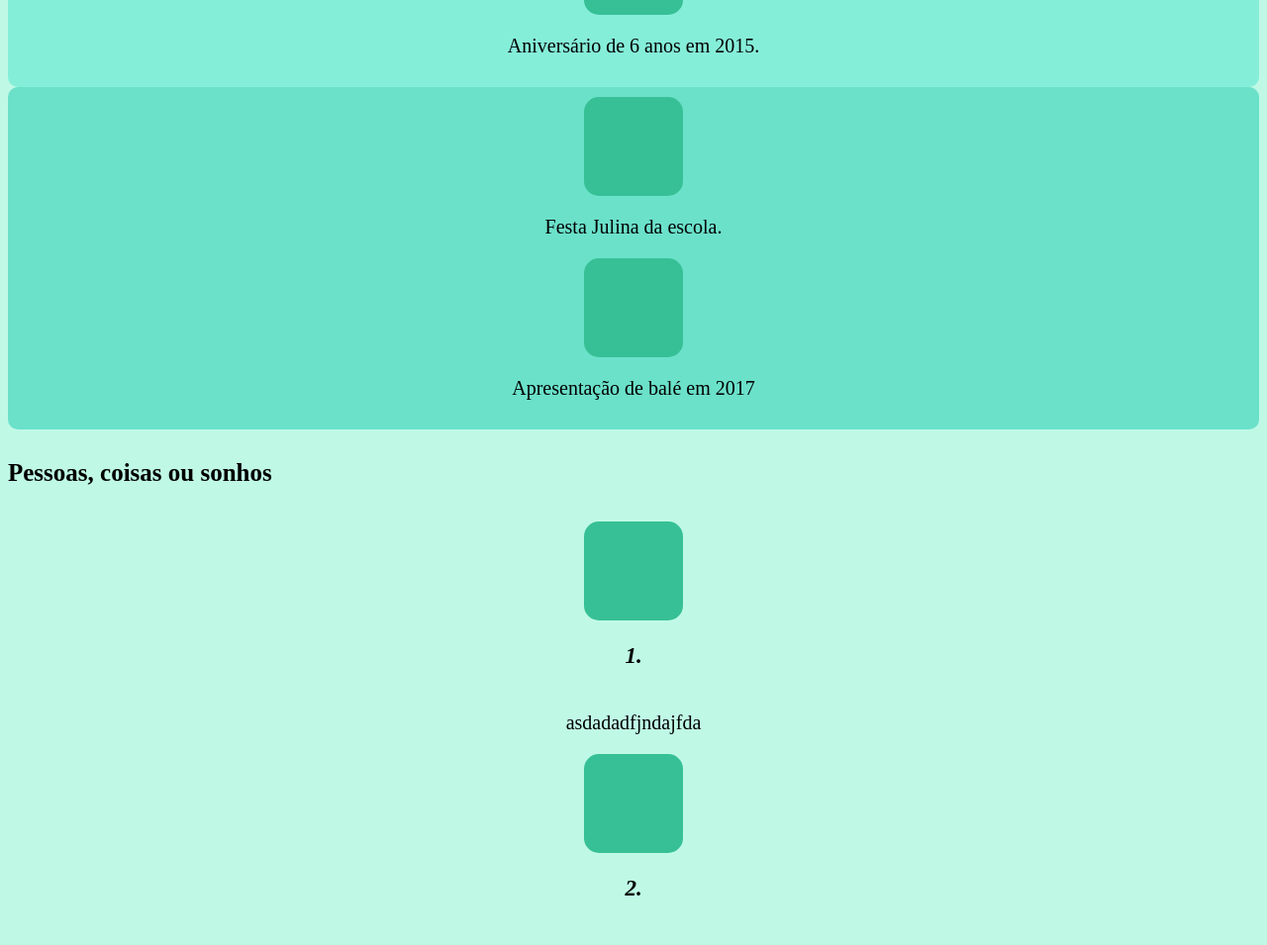
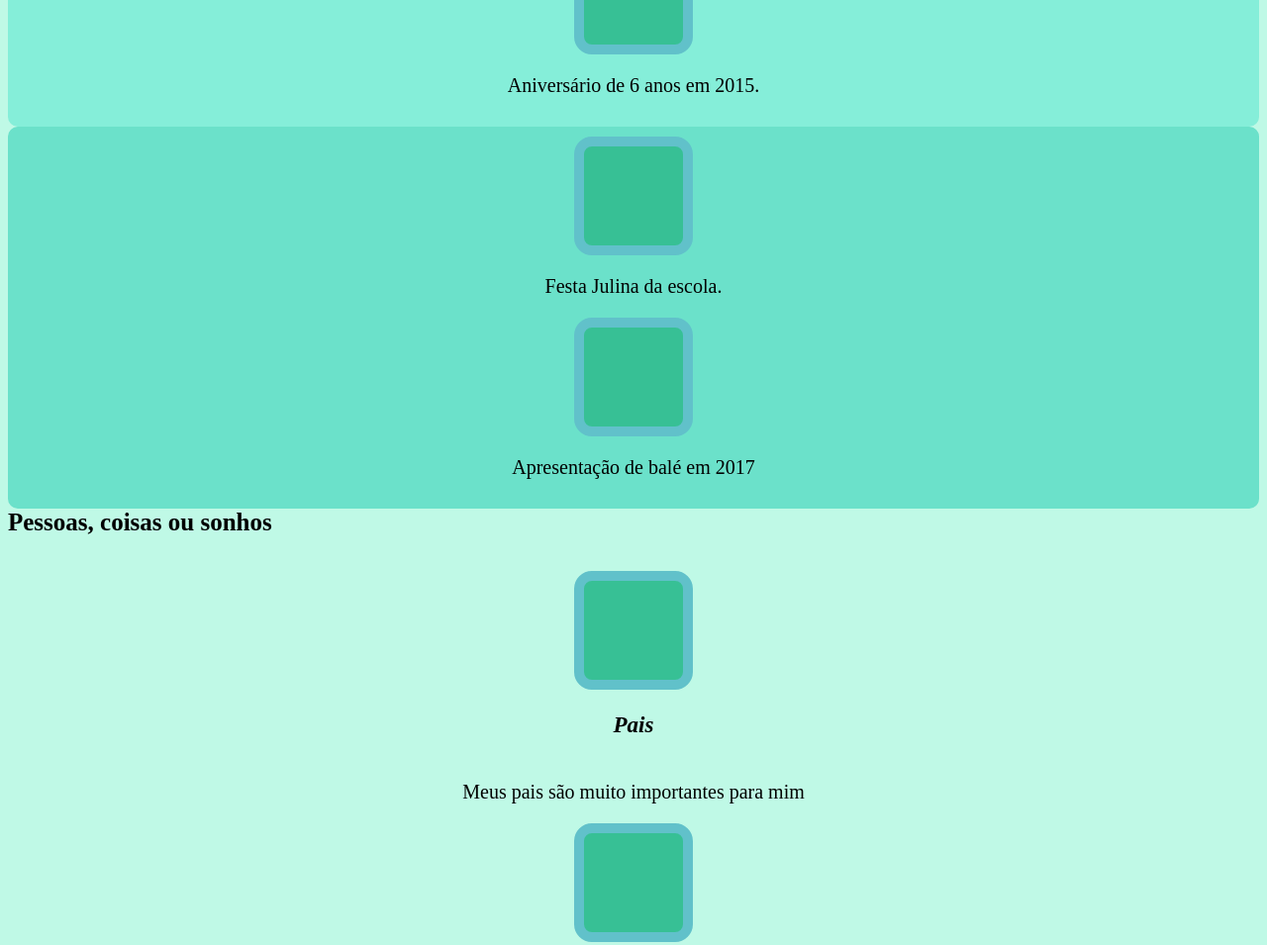
Before and after one commit to AnaClaraVS/3BimestreTrabalhoTI, a plain HTML site: page index.html in a window 1280 px wide. Shown: the part 954-1909 px from the top of the page at 99% size. Drawn offline with Linux system fonts and the light colour scheme.

Commit message:
Organizar

```diff
--- a/index.html
+++ b/index.html
@@ -22,6 +22,7 @@
             height: 100px;
             background-color: rgb(55, 192, 149);
             border-radius: 15%;
+            border:10px solid rgb(97, 193, 202)
         }
         .right-corner{
          margin-left: auto;
@@ -86,8 +87,10 @@
 <body>
     <section id="Cabeçalho">
         <div class="Barra">
-            <img class="img" src="./estrela.png"
-            >
+            <img src="./estrela.png"
+            style="
+            width: 100px;
+            height: 100px;">
             <div class="seletor">
                 <header>
                     <p class= "right-corner" style="font-size: 25px; font-style:oblique;">Perfil</p>
@@ -103,7 +106,7 @@
              <p style="font-size: 25px;"> <span>Origem:</span> Eng. Beltrão - PR</p>
         </div>
     </section>
-    <section id="lembranças" style="height: 750px;">
+    <section id="lembranças" style="height: 800px;">
 
         <P class="subtitulo"> Lembranças</P>
 
@@ -126,14 +129,14 @@
 
         </div>
     </section>
-    <section id="pessoascoisassonhos" style="height: 760px;">
+    <section id="pessoascoisassonhos" style="height: 830px;">
         <P class="subtitulo"> Pessoas, coisas ou sonhos</P>
 
         <div class="blocos">
 
                <div class="img"></div>
-            <p class="etc">1.</p>
-                <p class="texto">asdadadfjndajfda</p>
+            <p class="etc">Pais</p>
+                <p class="texto">Meus pais são muito importantes para mim</p>
 
                 <div class="img"></div>
             <p class="etc"">2.</p>
```
